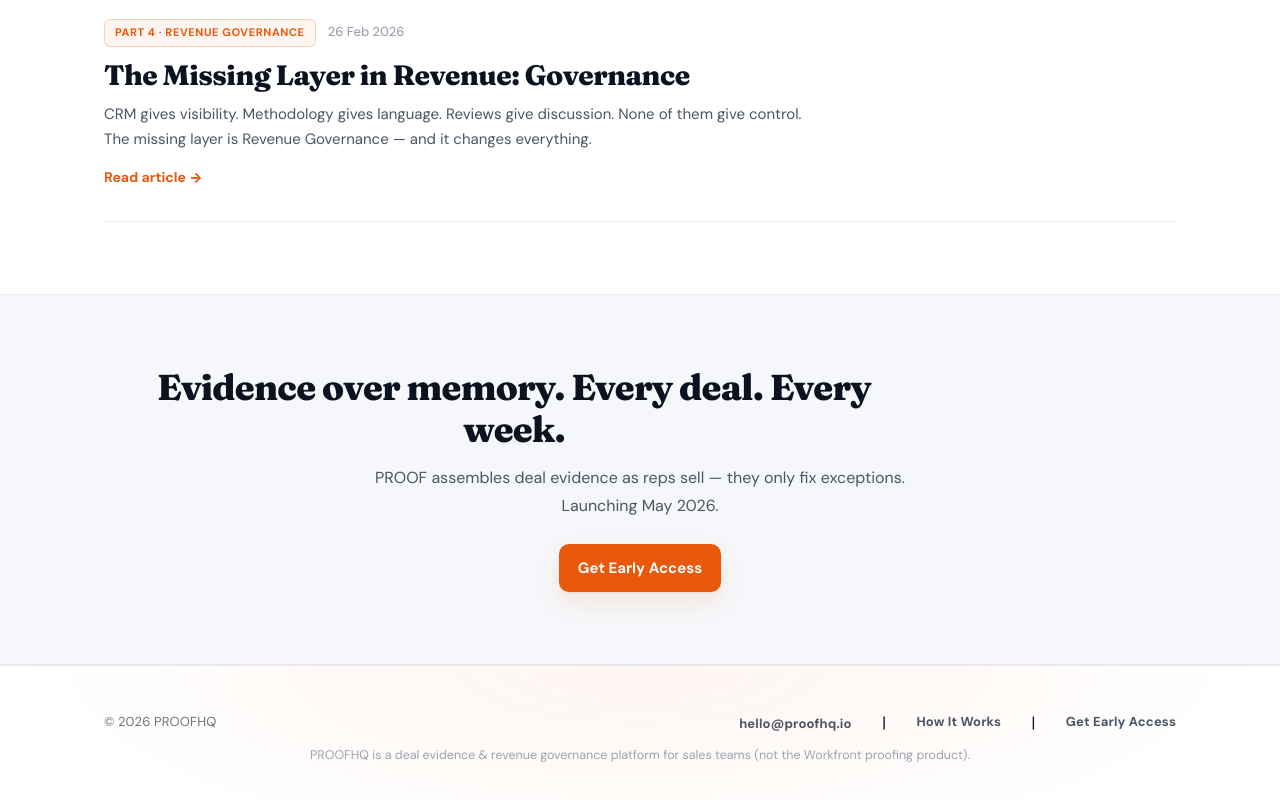
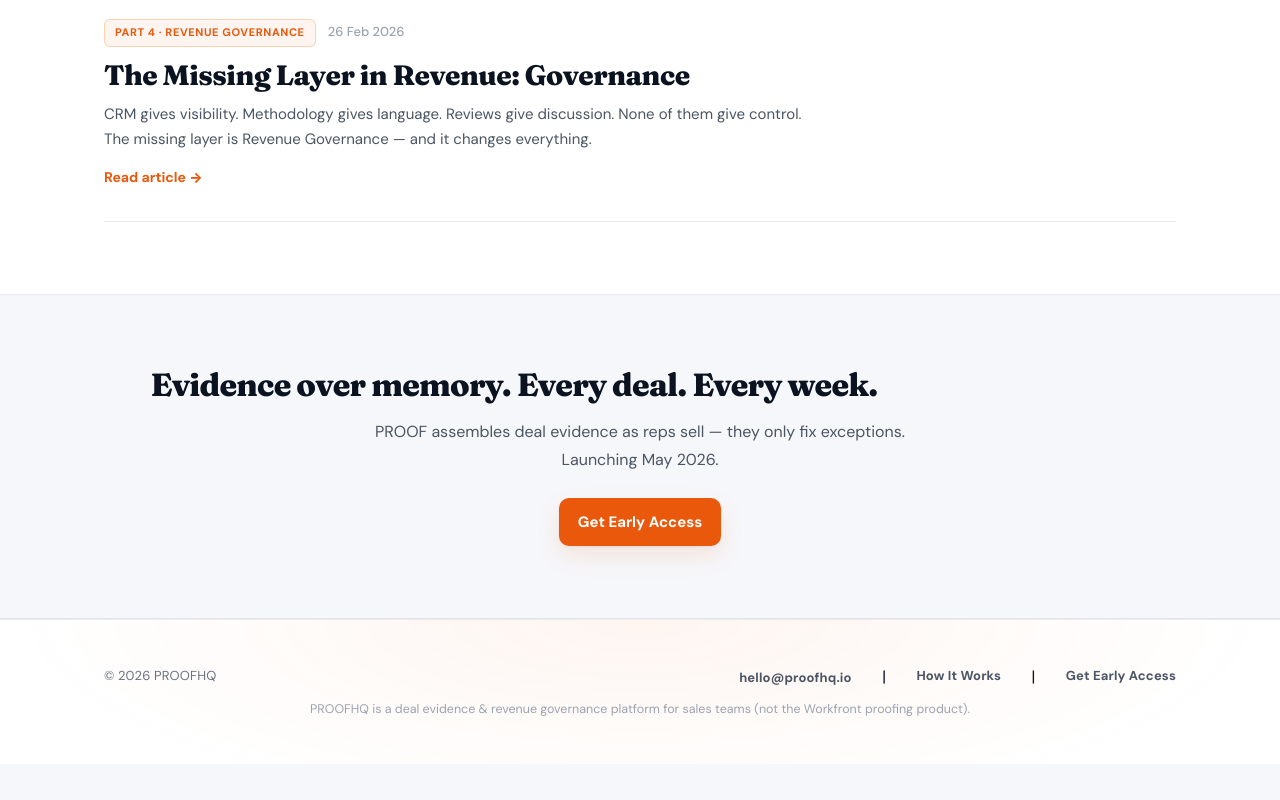
Before and after one commit to gwynproofhq/proofhq-website, a plain HTML site: page blog/index.html in a window 1280 px wide. Shown: the part 1294-2094 px from the top of the page. After the commit the page ends 2058 px from the top, so only its background shows below. Drawn offline with Linux system fonts and the light colour scheme.

Commit message:
Add files via upload

```diff
--- a/blog/index.html
+++ b/blog/index.html
@@ -104,7 +104,7 @@
 
   <section class="section">
     <div class="container" style="text-align: center;">
-      <h2 class="title" style="font-size: clamp(24px, 3vw, 36px);">Evidence over memory. Every deal. Every week.</h2>
+      <h2 class="title" style="font-size: clamp(22px, 2.5vw, 32px);">Evidence over memory. Every deal. Every week.</h2>
       <p class="desc" style="max-width: 580px; margin: 0 auto 24px;">PROOF assembles deal evidence as reps sell — they only fix exceptions. Launching May 2026.</p>
       <div class="actions" style="justify-content: center;"><a class="btn btn-primary" href="/#join">Get Early Access</a></div>
     </div>
```
